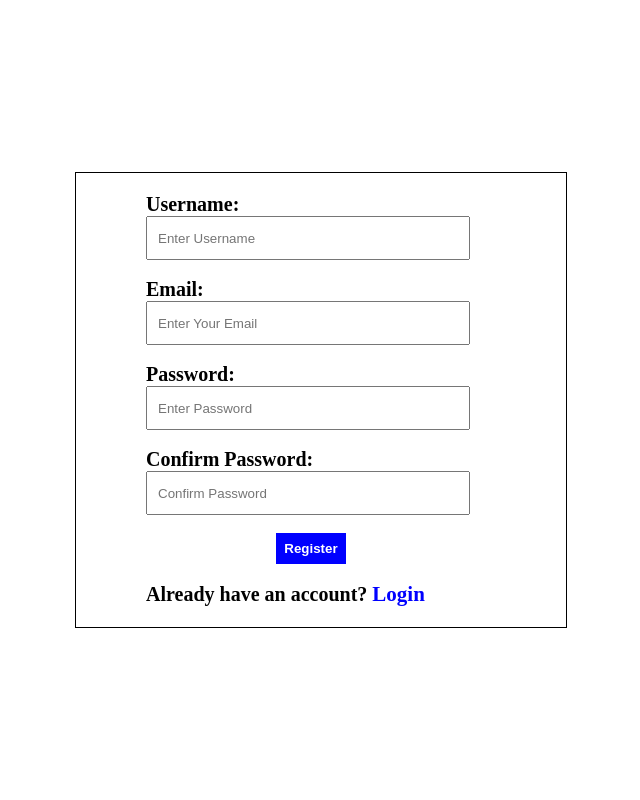
After one commit to ShivanandNCI/CA2-Project, a PHP site: page /registration.php in a window 1280 px wide. The commit adds this page. Shown: the whole page, without its empty margins (319-959 px from the left). Run offline with PHP 8.4, Linux system fonts and the light colour scheme.

Commit message:
Updated files
Changed most of the code added user ,admin roles, page redirection, validate password and confirm password  field

```diff
--- a/delete.php
+++ b/delete.php
@@ -64,7 +64,7 @@ if(isset($_POST["id"]) && !empty($_POST["id"])){
                             <p>Are you sure you want to delete this employee record?</p>
                             <p>
                                 <input type="submit" value="Yes" class="btn btn-danger">
-                                <a href="index.php" class="btn btn-secondary">No</a>
+                                <a href="redirect.php" class="btn btn-secondary">No</a>
                             </p>
                         </div>
                     </form>
--- a/read.php
+++ b/read.php
@@ -81,7 +81,7 @@ if(isset($_GET["id"]) && !empty(trim($_GET["id"]))){
                         <label>Salary</label>
                         <p><b><?php echo $row["salary"]; ?></b></p>
                     </div>
-                    <p><a href="index.php" class="btn btn-primary">Back</a></p>
+                    <p><a href="redirect.php" class="btn btn-primary">Back</a></p>
                 </div>
             </div>
         </div>
--- /dev/null
+++ b/registration.php
@@ -0,0 +1,138 @@
+<?php
+session_start();
+include 'config.php';
+
+if (isset($_SESSION['user_id'])) {
+    header("Location: index.php");
+    exit();
+}
+
+if ($_SERVER["REQUEST_METHOD"] == "POST" && isset($_POST['register'])) {
+    $username = trim($_POST['username']);
+    $email = trim($_POST['email']);
+    $password = $_POST['password'];
+    $confirmPassword = $_POST['confirm_password'];
+
+    // Validate email
+    if (!filter_var($email, FILTER_VALIDATE_EMAIL)) {
+        echo "<script>alert('Invalid email format');</script>";
+        exit();
+    }
+
+    // Validate password (example: at least 8 characters, including at least one number and one special character)
+    if (!preg_match('/^(?=.*\d)(?=.*[@$!%*?&])[A-Za-z\d@$!%*?&]{8,}$/', $password)) {
+        echo "<script>alert('Password must be at least 8 characters long and include at least one number and one special character'); window.location.href='registration.php';</script>";
+        exit();
+    }
+
+    // Check if passwords match
+    if ($password !== $confirmPassword) {
+        echo "<script>alert('Passwords do not match'); window.location.href='registration.php';</script>";
+        exit();
+    }
+
+    $hashedPassword = password_hash($password, PASSWORD_DEFAULT); // Hash the password
+
+    // Use prepared statements to prevent SQL injection
+    $stmt = $link->prepare("INSERT INTO users (roles, username, email, password) VALUES (?, ?, ?, ?)");
+    $role = 'user';
+    $stmt->bind_param("ssss", $role, $username, $email, $hashedPassword);
+
+    if ($stmt->execute()) {
+        ?>
+        <script>
+            alert("Registration Successful.");
+            function navigateToPage() {
+                window.location.href = 'signin.php';
+            }
+            window.onload = function() {
+                navigateToPage();
+            }
+        </script>
+        <?php
+    } else {
+        echo "<script>alert('Registration Failed. Try Again');</script>";
+    }
+
+    $stmt->close();
+}
+?>
+
+<!DOCTYPE html>
+<html>
+<head>
+    <meta charset="utf-8">
+    <meta name="viewport" content="width=device-width, initial-scale=1">
+    <title>Registration</title>
+    <style type="text/css">
+        body {
+            display: flex;
+            justify-content: center;
+            align-items: center;
+            height: 100vh;
+            margin: 0;
+        }
+        #container {
+            border: 1px solid black;
+            width: 450px;
+            padding: 20px;
+        }
+        form {
+            margin-left: 50px;
+        }
+        input[type=text], input[type=password] {
+            width: 300px;
+            height: 20px;
+            padding: 10px;
+        }
+        label {
+            font-size: 20px;
+            font-weight: bold;
+        }
+        a {
+            text-decoration: none;
+            font-weight: bold;
+            font-size: 21px;
+            color: blue;
+        }
+        a:hover {
+            cursor: pointer;
+            color: purple;
+        }
+        input[type=submit] {
+            width: 70px;
+            background-color: blue;
+            border: 1px solid blue;
+            color: white;
+            font-weight: bold;
+            padding: 7px;
+            margin-left: 130px;
+        }
+        input[type=submit]:hover {
+            background-color: purple;
+            cursor: pointer;
+            border: 1px solid purple;
+        }
+    </style>
+</head>
+<body>
+    <div id="container">
+        <form method="post" action="registration.php">
+            <label for="username">Username:</label><br>
+            <input type="text" name="username" placeholder="Enter Username" required><br><br>
+
+            <label for="email">Email:</label><br>
+            <input type="text" name="email" placeholder="Enter Your Email" required><br><br>
+
+            <label for="password">Password:</label><br>
+            <input type="password" name="password" placeholder="Enter Password" required><br><br>
+
+            <label for="confirm_password">Confirm Password:</label><br>
+            <input type="password" name="confirm_password" placeholder="Confirm Password" required><br><br>
+
+            <input type="submit" name="register" value="Register"><br><br>
+            <label>Already have an account? </label><a href="signin.php">Login</a>
+        </form>
+    </div>
+</body>
+</html>
--- a/update.php
+++ b/update.php
@@ -160,7 +160,7 @@ if(isset($_POST["id"]) && !empty($_POST["id"])){
                         </div>
                         <input type="hidden" name="id" value="<?php echo $id; ?>"/>
                         <input type="submit" class="btn btn-primary" value="Submit">
-                        <a href="index.php" class="btn btn-secondary ml-2">Cancel</a>
+                        <a href="redirect.php" class="btn btn-secondary ml-2">Cancel</a>
                     </form>
                 </div>
             </div>
```
Also changed, not shown: create.php (+17 -2 lines), index.php (+13 -0 lines), redirect.php (added, +21 -0 lines), background.jpg (added).
